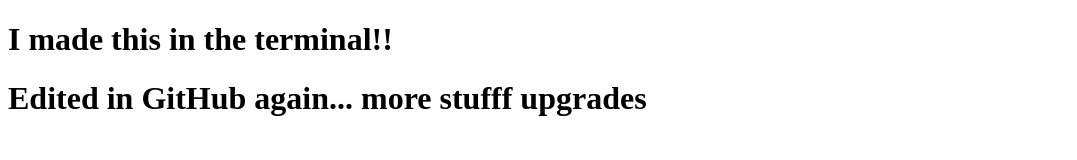
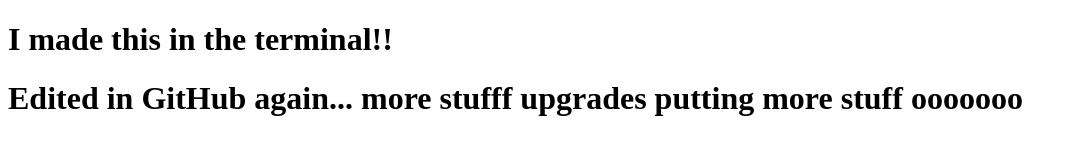
Before and after one commit to khaleohansana/terminal-only, a plain HTML site: page index.html in a window 1280 px wide. Shown: the whole page, without its empty margins (0-1077 px from the left). Drawn offline with Linux system fonts and the light colour scheme.

Commit message:
doing more stuff lol

```diff
--- a/index.html
+++ b/index.html
@@ -10,5 +10,7 @@
 		Edited in GitHub
 			again...
 			more stufff upgrades
+		putting more stuff ooooooo
+
 	</body>
 </html>
```
